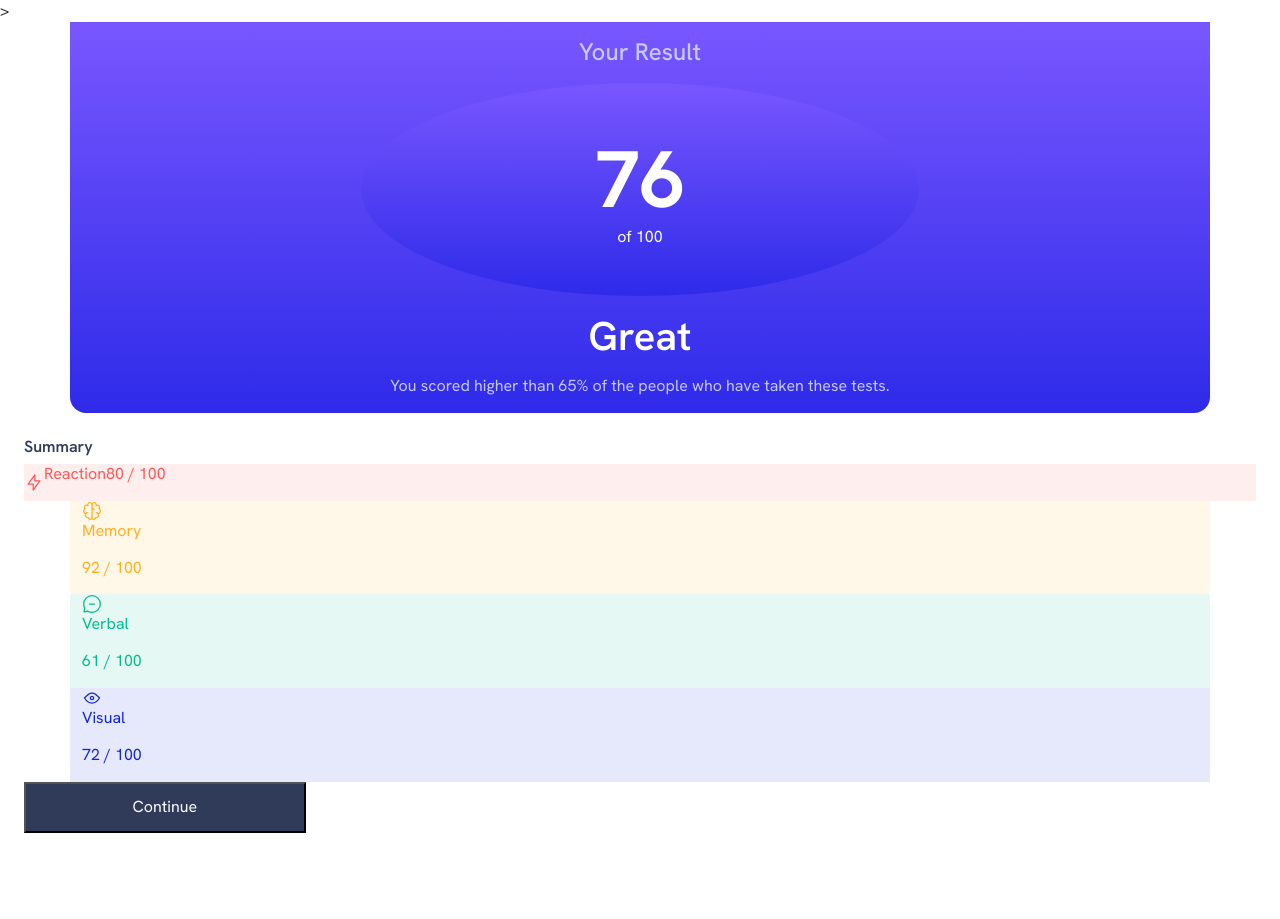
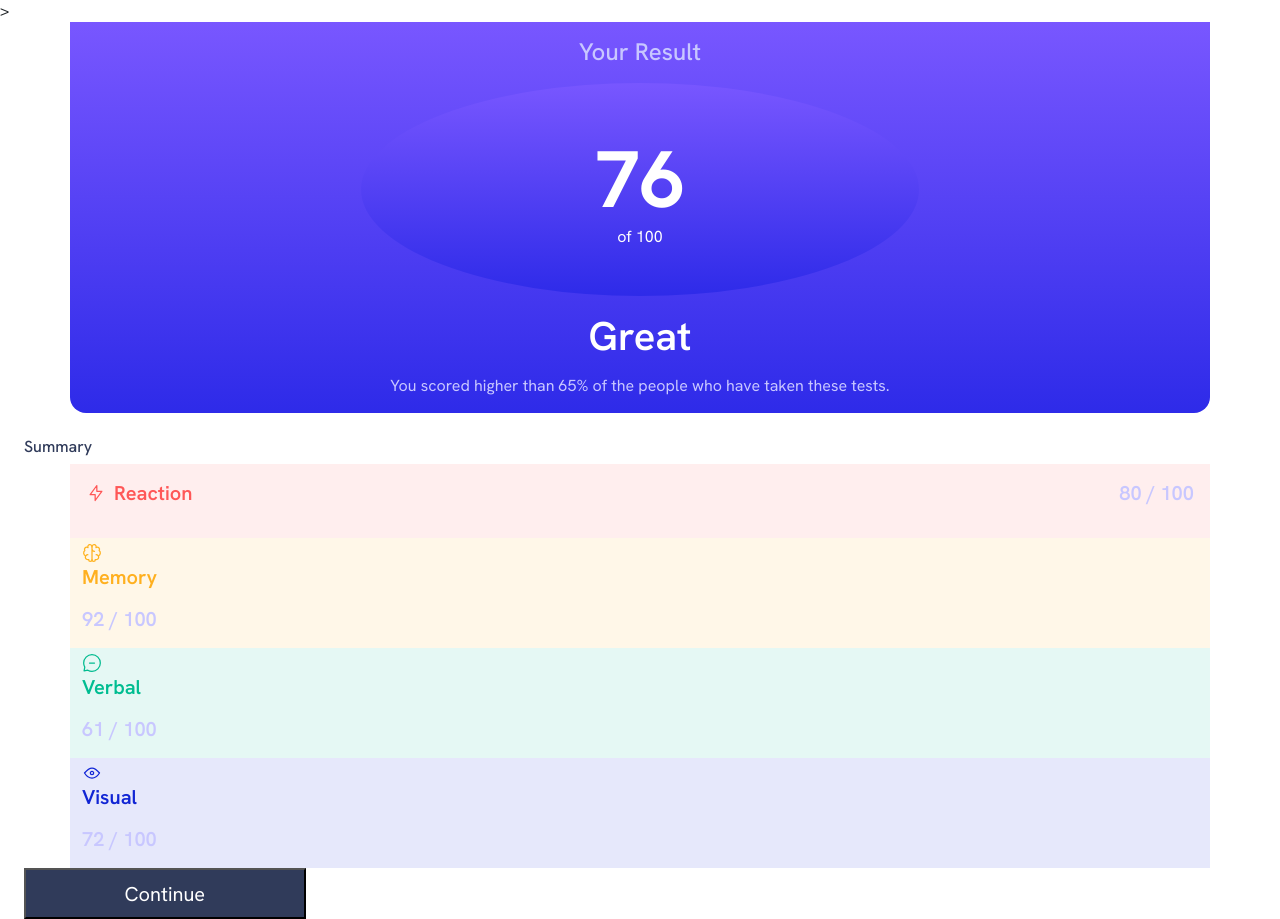
Before and after one commit to coreystone01/Summary-Component, a website built with Parcel: page index.html in a window 1280 px wide. Before the commit the page ends 833 px from the top, so only its background shows below. Built offline with nearby package versions, Linux system fonts and the light colour scheme.

Commit message:
the scores partial file is no longer needed and the styles have been merged into summary partial and shortened

```diff
--- a/index.html
+++ b/index.html
@@ -19,26 +19,28 @@
       </div>
     <!-- begin summary box -->
      <div class="summary d-flex flex-column mt-4 px-4">
-            <h2 class="summary__header fw-semibold">Summary</h2>
+            <h2 class="summary__header">Summary</h2>
       <!-- begin summary scores -->
-      <div class="d-inline-flex flex-wrap" name="reaction">
-        <img src="/assets/images/icon-reaction.svg"></img>
-        <p class="summary__container__tagline">
+      <div class="container d-flex flex-wrap align-content-center p-3" name="reaction">
+        <img class="mb-3 me-2" src="/assets/images/icon-reaction.svg"></img>
+        <p class="summary__container__tagline flex-grow-1">
           Reaction
         </p>
         <p class="summary__container__content">
           80 / 100
         </p>
       </div>
+      <!-- End Reaction -->
       <div class="container" name="memory">
         <img src="/assets/images/icon-memory.svg"></img>
-        <p class="summary__container__tagline">
+        <p class="summary__container__tagline flex-grow-1">
           Memory
         </p>
         <p class="summary__container__content">
           92 / 100
         </p>
       </div>
+      <!-- End Memory -->
       <div class="container" name="verbal">
         <img src="/assets/images/icon-verbal.svg"></img>
         <p class="summary__container__tagline">
@@ -48,6 +50,7 @@
           61 / 100
         </p>
       </div>
+    <!-- End Verbal -->
       <div class="container" name="visual">
         <img src="/assets/images/icon-visual.svg"></img>
         <p class="summary__container__tagline">
@@ -57,8 +60,7 @@
           72 / 100
         </p>
       </div>
-      <!-- <button onclick="updateSummaryValues()">Continue</button> -->
-      <!-- Removed the eventListener since it's being used in JS anyways -->
+      <!-- End Visual -->
       <button>Continue</button>
      </div>
   </div>
--- a/scss/components/_container.scss
+++ b/scss/components/_container.scss
@@ -1,3 +1,3 @@
-.container {
-    display: grid;
-}
+// .container {
+//     display: grid;
+// }
--- a/scss/components/_scores.scss
+++ b/scss/components/_scores.scss
@@ -1,44 +1,44 @@
 @use '../abstracts/variables';
 @use '../abstracts/mixins';
 
-#results_score {
-    font-size: 36px;
-    font-weight: 700;
+// #results_score {
+//     font-size: 36px;
+//     font-weight: 700;
 
-    @include mixins.layout('desktop') {
-        font-size: 8vh;
-      }
-};
+//     @include mixins.layout('desktop') {
+//         font-size: 8vh;
+//       }
+// };
 
-[name=reaction] {
-    color: variables.$light-red;
-    background-color: variables.$light-red-background;
+// [name=reaction] {
+//     color: variables.$light-red;
+//     background-color: variables.$light-red-background;
 
-   > svg    {
-        background: variables.$light-red;
-    }
-}
-[name=memory] {
-    color: variables.$orange-yellow;
-    background-color: variables.$orange-yellow-background;
+//    > svg    {
+//         background: variables.$light-red;
+//     }
+// }
+// [name=memory] {
+//     color: variables.$orange-yellow;
+//     background-color: variables.$orange-yellow-background;
 
-    > svg    {
-        background: variables.$orange-yellow;
-    }
-}
-[name=verbal] {
-    color: variables.$teal;
-    background-color: variables.$teal-background;
+//     > svg    {
+//         background: variables.$orange-yellow;
+//     }
+// }
+// [name=verbal] {
+//     color: variables.$teal;
+//     background-color: variables.$teal-background;
 
-    > svg    {
-        background: variables.$teal;
-    }
-}
-[name=visual] {
-    color: variables.$cobalt-blue;
-    background-color: variables.$cobalt-blue-background;
+//     > svg    {
+//         background: variables.$teal;
+//     }
+// }
+// [name=visual] {
+//     color: variables.$cobalt-blue;
+//     background-color: variables.$cobalt-blue-background;
 
-    > svg    {
-        background: variables.$cobalt-blue;
-    }
-}
+//     > svg    {
+//         background: variables.$cobalt-blue;
+//     }
+// }
--- a/scss/layout/_summary.scss
+++ b/scss/layout/_summary.scss
@@ -5,10 +5,17 @@
 .summary    {
 
     color: variables.$dark-blue;
+    font-size: 1.25rem;
+    font-weight: 600;
+
 
     &__header{
 
         font-size: 1rem;
+    }
+
+    &___container__content {
+        color: variables.$dark-blue;
     }
 }
 
@@ -16,32 +23,39 @@
     color: variables.$light-red;
     background-color: variables.$light-red-background;
 
-//    > svg    {
-//         // background: variables.$light-red;
-//     }
+    p:last-child {
+        // color: variables.$dark-blue;
+        color: variables.$lavender;
+    }
 }
+
 [name=memory] {
     color: variables.$orange-yellow;
     background-color: variables.$orange-yellow-background;
 
-    > svg    {
-        background: variables.$orange-yellow;
+    p:last-child {
+        // color: variables.$dark-blue;
+        color: variables.$lavender;
     }
 }
+
 [name=verbal] {
     color: variables.$teal;
     background-color: variables.$teal-background;
 
-    > svg    {
-        background: variables.$teal;
+    p:last-child {
+        // color: variables.$dark-blue;
+        color: variables.$lavender;
     }
 }
+
 [name=visual] {
     color: variables.$cobalt-blue;
     background-color: variables.$cobalt-blue-background;
 
-    > svg    {
-        background: variables.$cobalt-blue;
+    p:last-child {
+        // color: variables.$dark-blue;
+        color: variables.$lavender;
     }
 }
 
```
Also changed, not shown: css/custom.css, 1 other file.
